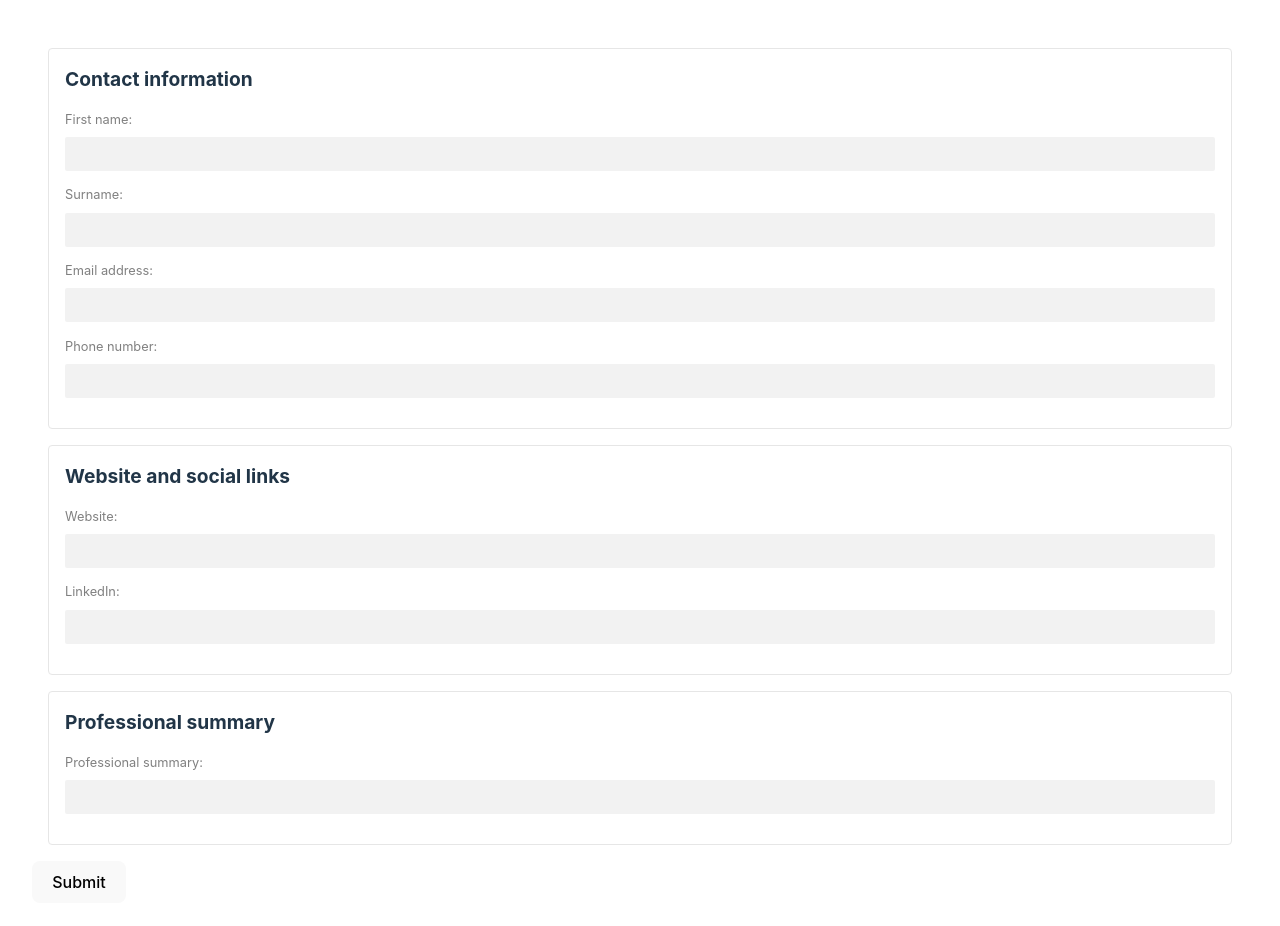
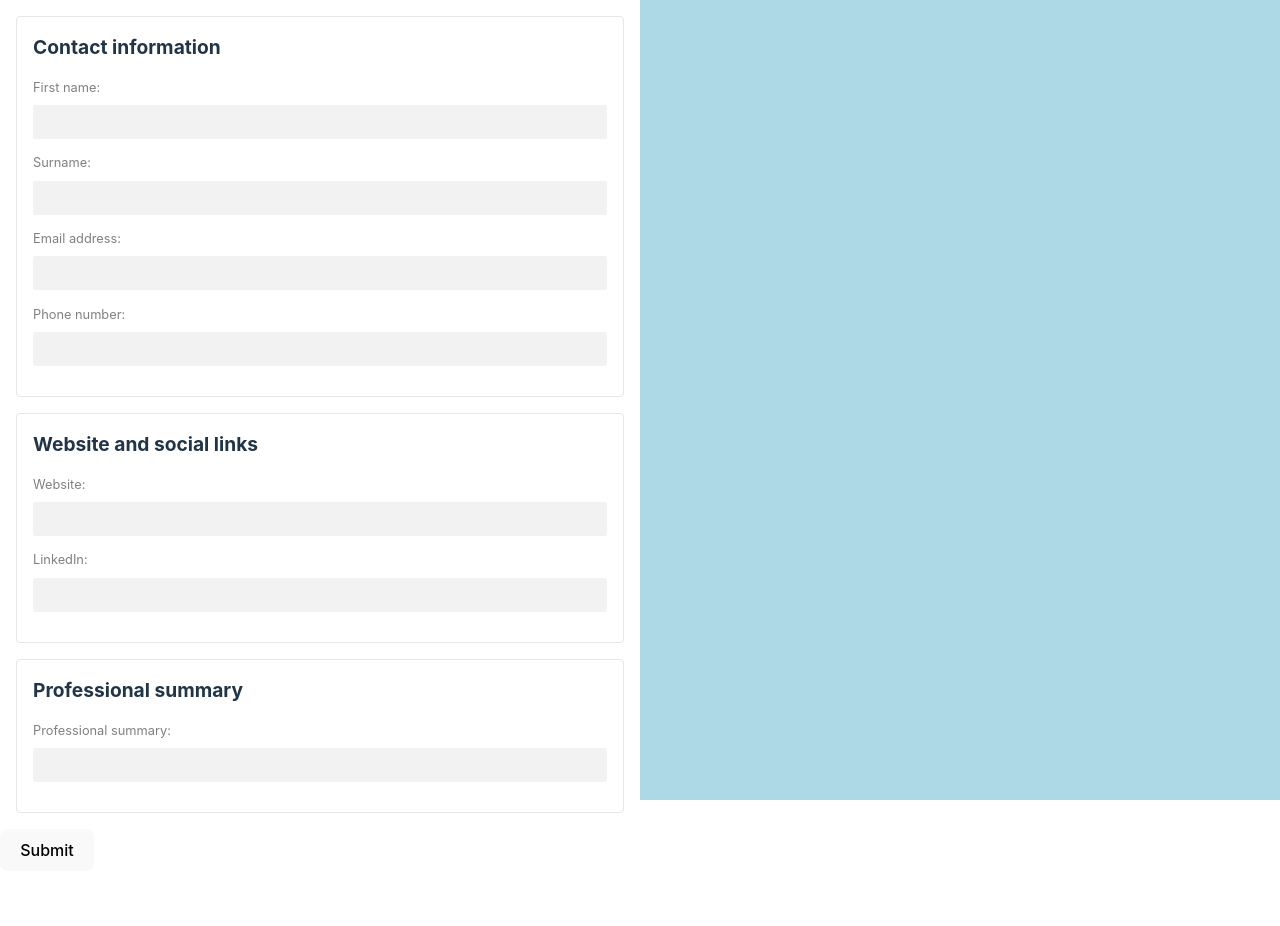
Before and after one commit to CJohnston079/odin-cv-builder, a React (Vite) app: page / in a window 1280 px wide. Shown: the top 926 px of the page. After the commit the page ends 871 px from the top, so only its background shows below. Built offline with nearby package versions, Linux system fonts and the light colour scheme.

Commit message:
feat: apply styling to #preview-pane and #root

```diff
--- a/src/App.css
+++ b/src/App.css
@@ -1,8 +1,20 @@
 #root {
-	max-width: 1280px;
-	margin: 0 auto;
-	padding: 2rem;
+	/* max-width: 1280px; */
+	/* margin: 0 auto; */
+	/* padding: 2rem; */
 	width: 100%;
+}
+
+main {
+	display: grid;
+	grid-template-columns: 1fr 1fr;
+}
+
+#preview-pane {
+	height: 100vh;
+	width: 50vw;
+
+	background-color: lightblue;
 }
 
 h2 {
--- a/src/App.jsx
+++ b/src/App.jsx
@@ -1,6 +1,6 @@
 // import { useState } from "react";
 import "./App.css";
-import Editor from "./components/editor";
+import Editor from "./components/Editor";
 import PreviewPane from "./components/PreviewPane";
 
 function App() {
--- a/src/components/PreviewPane.jsx
+++ b/src/components/PreviewPane.jsx
@@ -1,5 +1,5 @@
 function PreviewPane() {
-	return <section id="preview"></section>;
+	return <section id="preview-pane"></section>;
 }
 
 export default PreviewPane;
```
